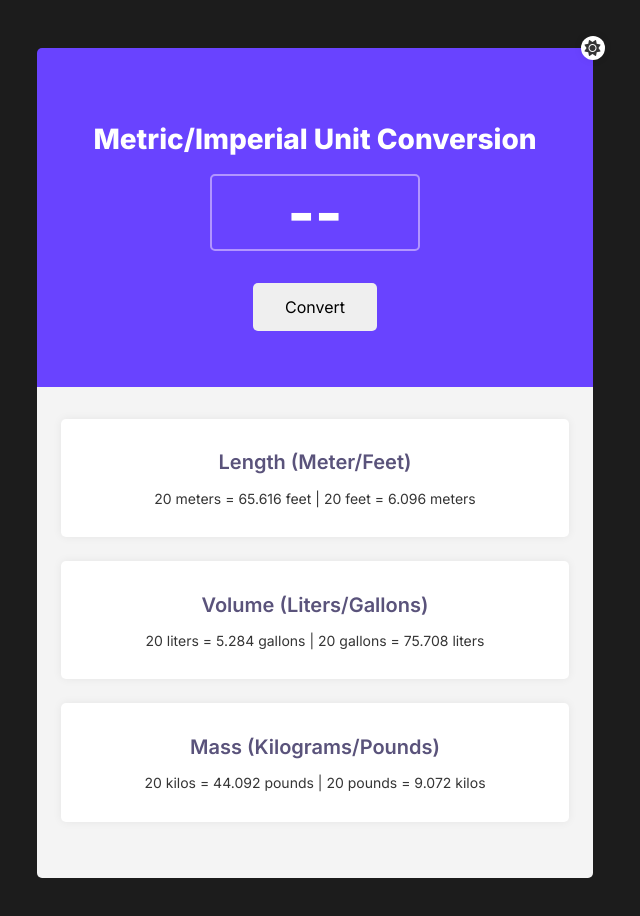
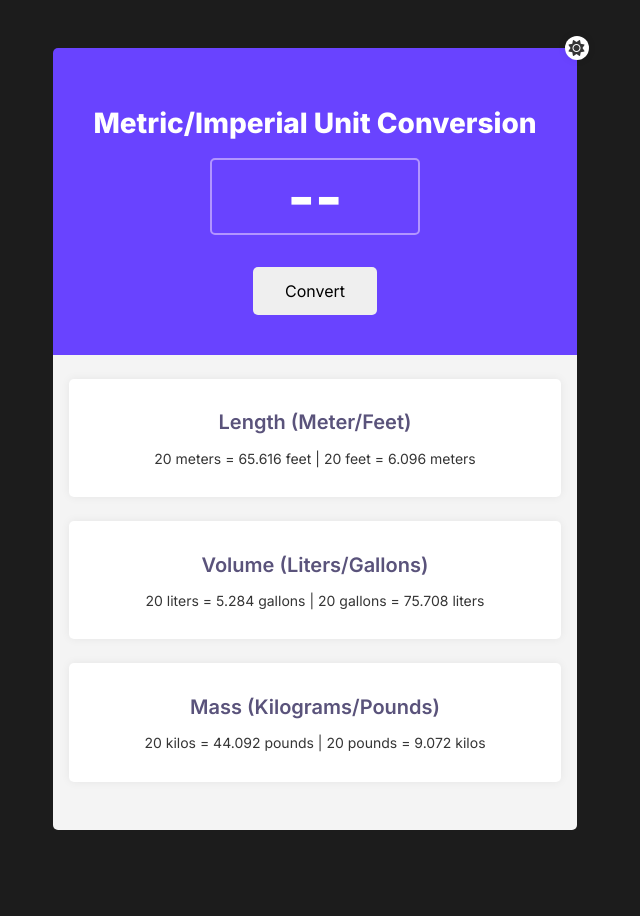
Before and after one commit to eugenesoch/unit-converter, a website: page index.html in a window 1280 px wide. Shown: the whole page, without its empty margins (325-965 px from the left). After the commit the page ends 878 px from the top, so only its background shows below. Drawn offline with nearby package versions, Linux system fonts and the light colour scheme.

Commit message:
Update index.css

```diff
--- a/index.css
+++ b/index.css
@@ -63,7 +63,7 @@ body {
     position: relative;
     background-color: var(--hero-background);
     color: var(--white);
-    padding: 3.5rem;
+    padding: 2.5rem;
     display: flex;
     flex-direction: column;
     justify-items: center;
@@ -109,7 +109,7 @@ button {
 .content {
     background-color: var(--content-background);
     color: var(--content-text);
-    padding: 2rem 1.5rem;
+    padding: 1.5rem 1rem;
     border-radius: 0px 0px 5px 5px;
     font-weight: 400;
     font-size: 0.875rem;
```
